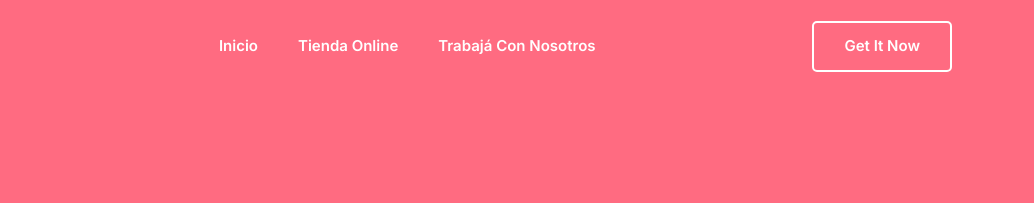
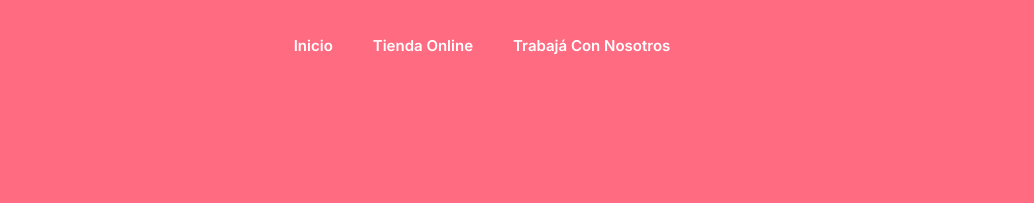
Before and after one commit to nicomrna/virtualtek, a plain HTML site: page index.html in a window 1280 px wide. Shown: the top 203 px of the page, 246-1280 px from the left. Drawn offline with Linux system fonts and the light colour scheme.

Commit message:
Add files via upload

```diff
--- a/index.html
+++ b/index.html
@@ -94,9 +94,6 @@
                                     </li>-->
                                 </ul>
                             </div> <!-- navbar collapse -->
-                            <div class="button add-list-button">
-                                <a href="javascript:void(0)" class="btn">Get it now</a>
-                            </div>
                         </nav>
                         <!-- End Navbar -->
                     </div>
```
